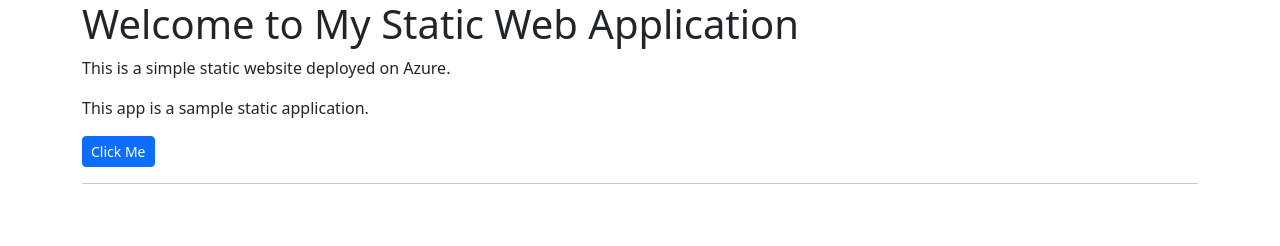
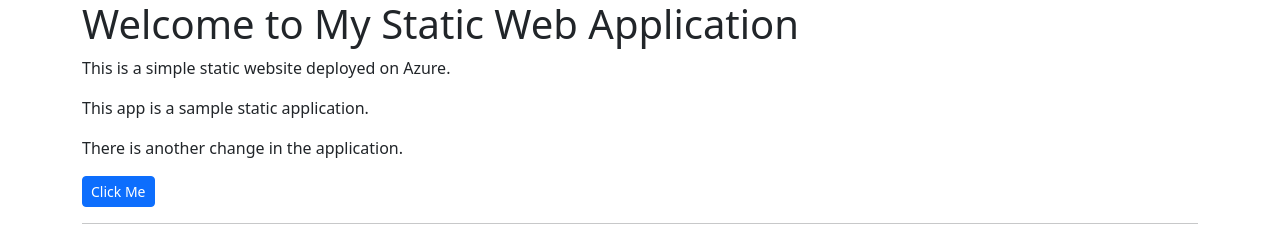
Before and after one commit to anandpandeyse007/StaticWebApp, a plain HTML site: page index.html in a window 1280 px wide. Drawn offline with nearby package versions, Linux system fonts and the light colour scheme.

Commit message:
forth commit

```diff
--- a/index.html
+++ b/index.html
@@ -15,6 +15,7 @@
         <h1>Welcome to My Static Web Application</h1>
         <p>This is a simple static website deployed on Azure.</p>
         <p>This app is a sample static application. </p>
+        <p>There is another change in the application. </p>
         <button onclick="showMessage()" class="btn btn-sm btn-primary">Click Me</button>
         <hr />
         <div id="message"></div>
```
